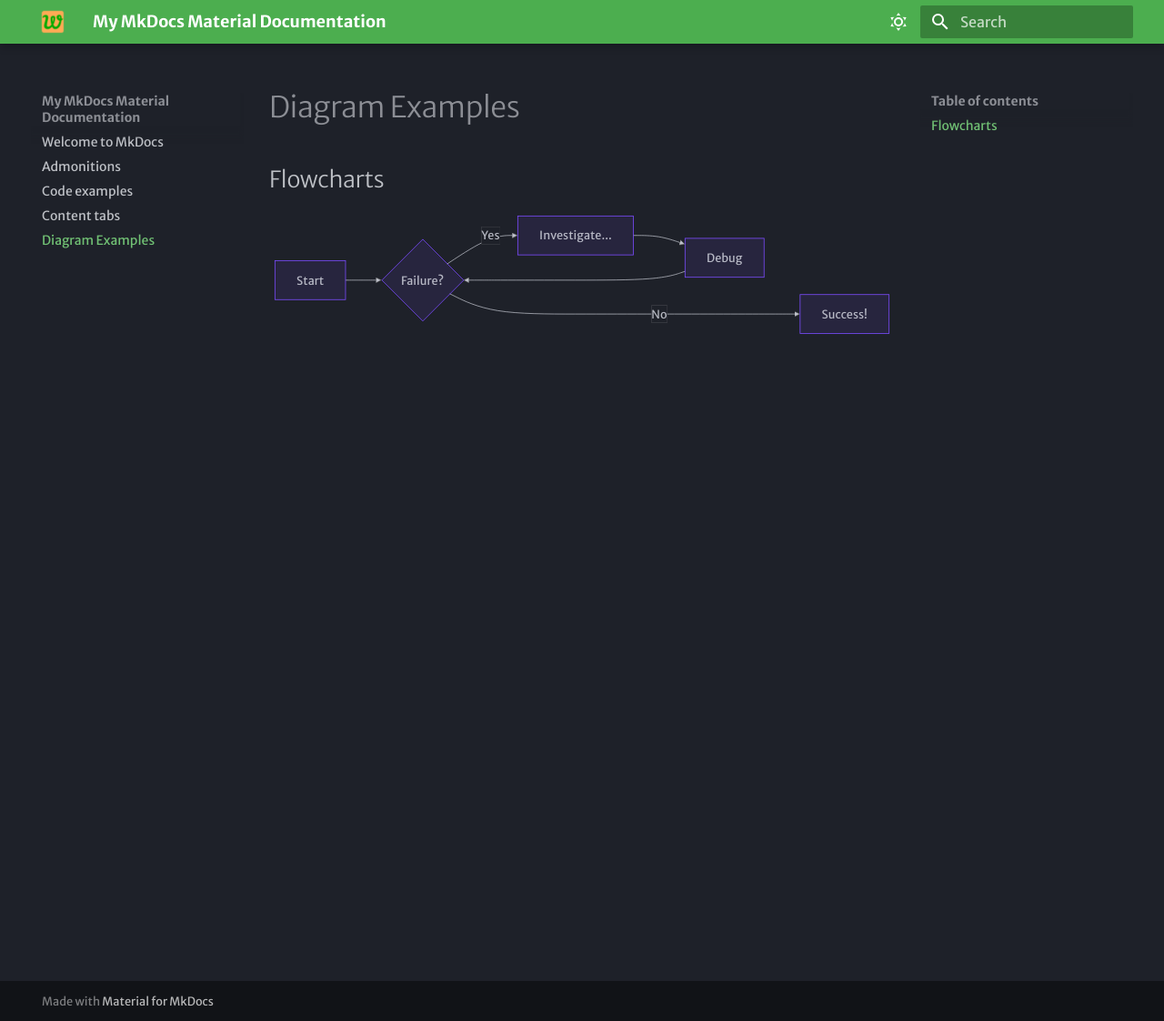
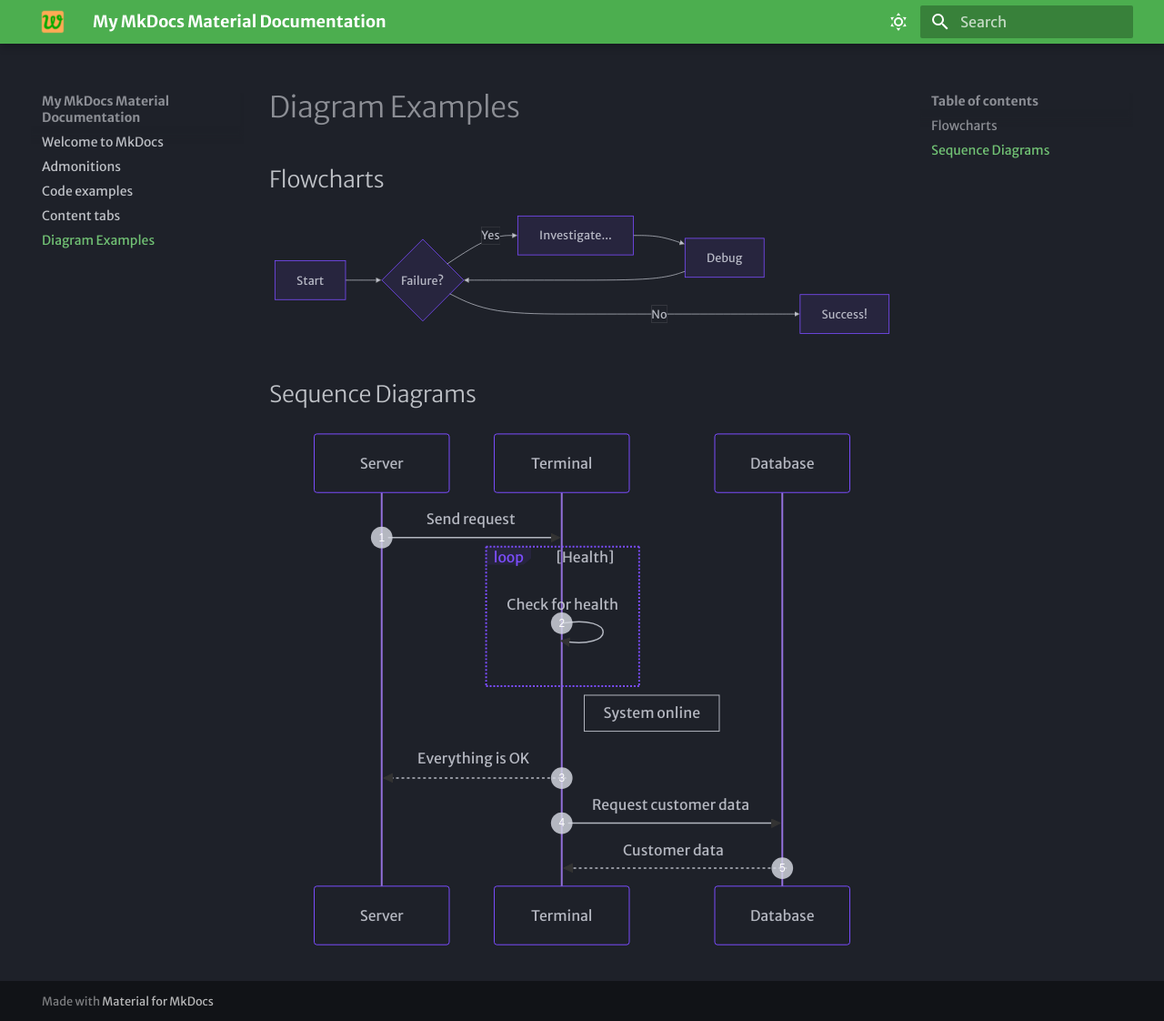
Before and after one commit to kikinovak/mkdocs-material-willett, an MkDocs documentation site: the page built from docs/diagram-examples.md, in a window 1280 px wide and 1122 px high. Shown: the whole window at 91% size. Built offline with MkDocs 1.6.1 and Material for MkDocs 9.7.7, drawn with Linux system fonts in a browser that asks for light colours; some web fonts are replaced; some of the changed lines change nothing that is shown.

Commit message:
Sequence diagram

````diff
--- a/docs/diagram-examples.md
+++ b/docs/diagram-examples.md
@@ -10,3 +10,18 @@ graph LR
   D --> B;
   B ---->|No| E[Success!];
 ```
+
+## Sequence Diagrams
+
+```mermaid
+sequenceDiagram
+  autonumber
+  Server->>Terminal: Send request
+  loop Health
+      Terminal->>Terminal: Check for health
+  end
+  Note right of Terminal: System online
+  Terminal-->>Server: Everything is OK
+  Terminal->>Database: Request customer data
+  Database-->>Terminal: Customer data
+```
````
